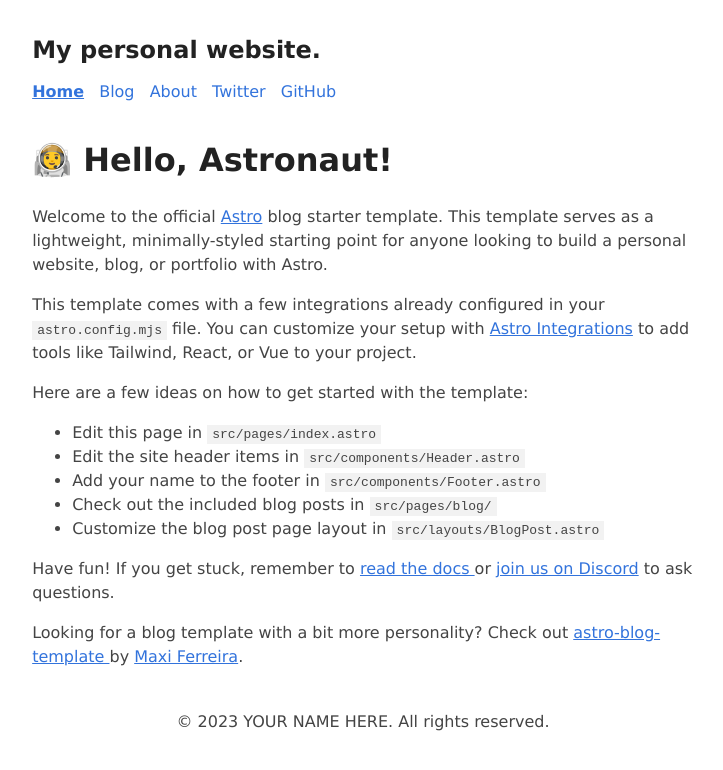
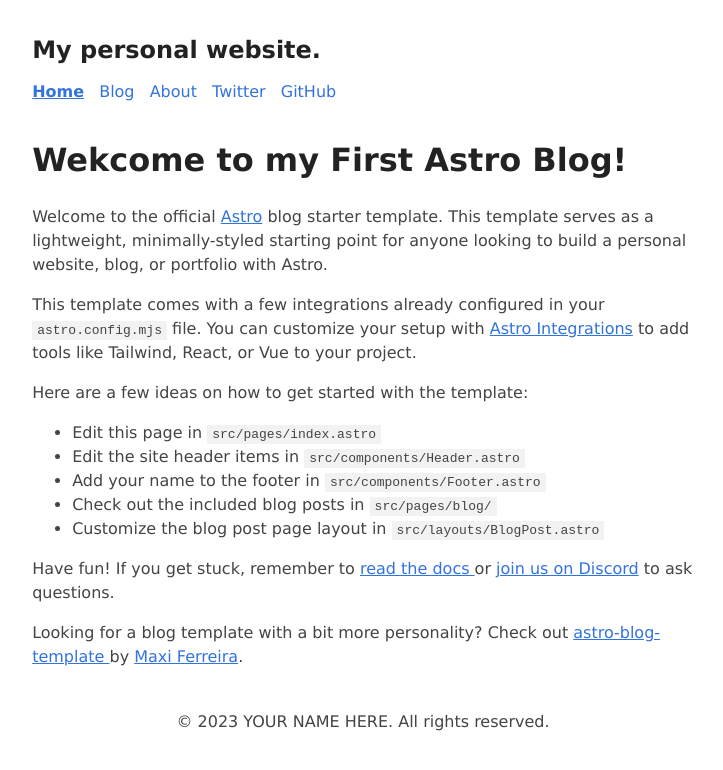
Before and after one commit to RoboXGamer/astro-blog-test, an Astro site: page / in a window 1280 px wide. Shown: the whole page, without its empty margins (277-1000 px from the left). Built offline with nearby package versions, Linux system fonts and the light colour scheme; Astro itself is replaced by a stand-in of ours.

Commit message:
initial commit

```diff
--- a/src/pages/index.astro
+++ b/src/pages/index.astro
@@ -13,7 +13,7 @@
 	<body>
 		<Header title={SITE_TITLE} />
 		<main>
-			<h1>🧑‍🚀 Hello, Astronaut!</h1>
+			<h1>Wekcome to my First Astro Blog!</h1>
 			<p>
 				Welcome to the official <a href="https://astro.build/">Astro</a> blog starter template. This
 				template serves as a lightweight, minimally-styled starting point for anyone looking to build
```
